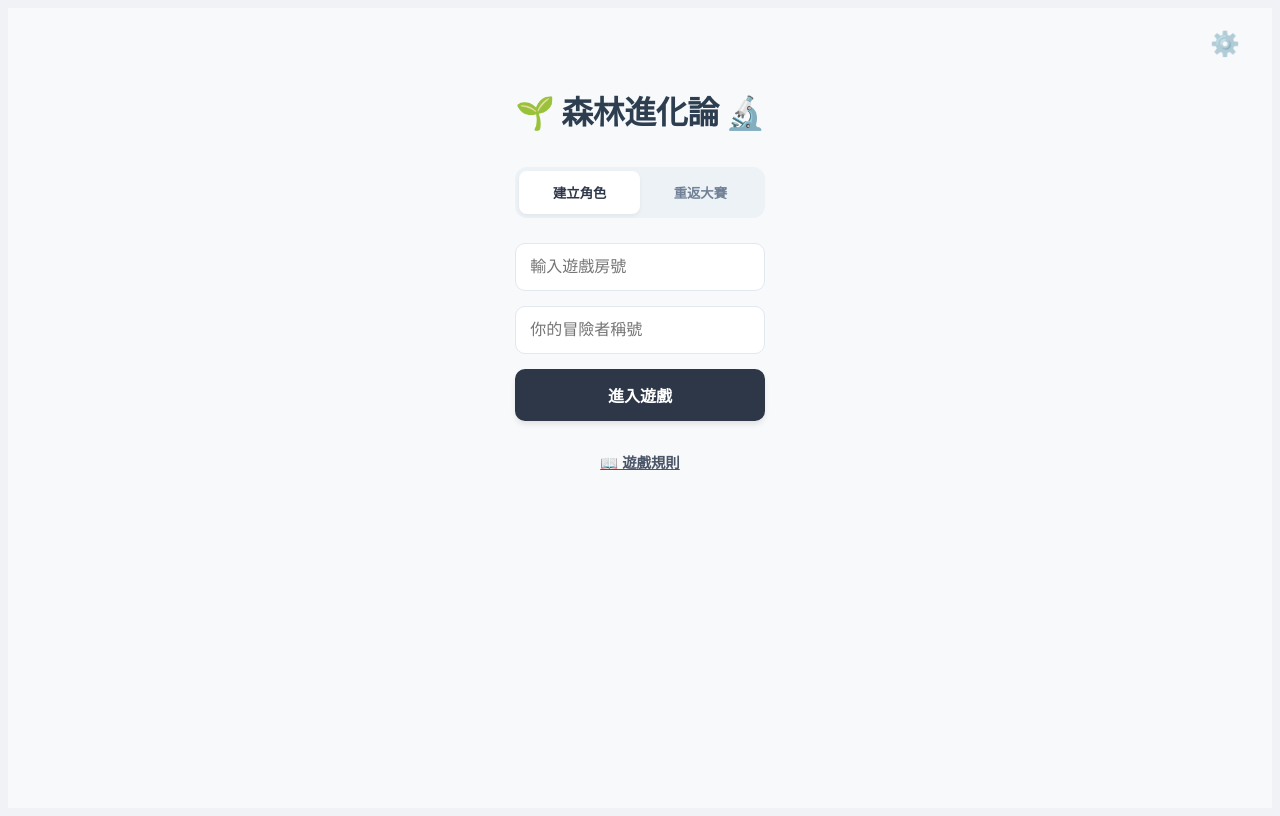
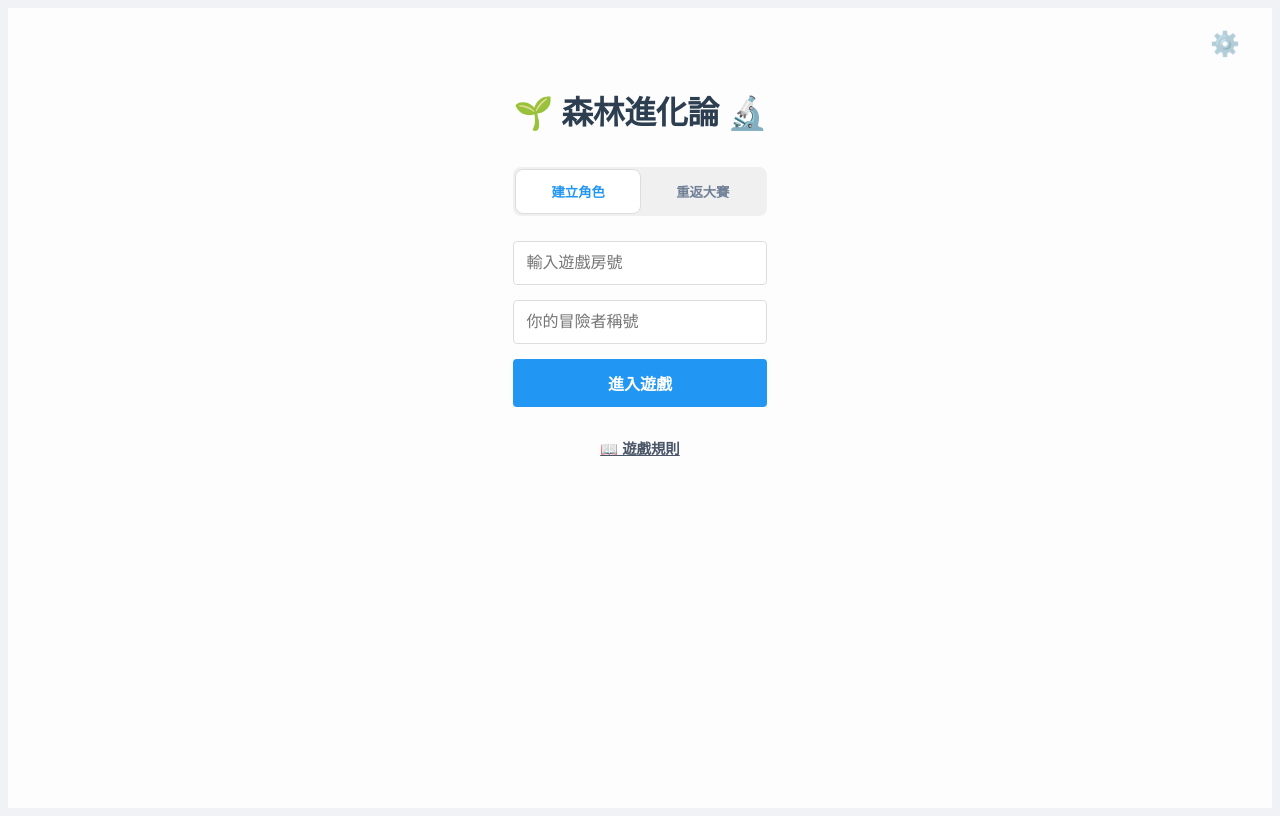
Before and after one commit to Jeremy37H/forest-evolution-game, a Vue app in the folder client/: page / in a window 1280 px wide. Built offline with nearby package versions, Linux system fonts and the light colour scheme.

Commit message:
UI: Radical restoration to legacy version, hidden skill config icon

```diff
--- a/client/src/App.vue
+++ b/client/src/App.vue
@@ -308,12 +308,12 @@ const gameCodeInput = ref('');
 <style scoped>
 /* Scoped layout only */
 #game-container {
-  font-family: 'Inter', -apple-system, BlinkMacSystemFont, sans-serif;
+  font-family: Arial, sans-serif;
   height: 100vh;
   display: flex;
   flex-direction: column;
   overflow: hidden;
-  background: #f8f9fa; /* 原本乾淨的淺灰背景 */
+  background: #fdfdfd;
 }
 
 .login-screen {
@@ -333,9 +333,9 @@ h1 {
 .login-tabs {
   display: flex;
   margin-bottom: 25px;
-  background: #edf2f7;
-  padding: 4px;
-  border-radius: 12px;
+  background: #f0f0f0;
+  padding: 2px;
+  border-radius: 8px;
 }
 
 .login-tabs button {
@@ -351,8 +351,8 @@ h1 {
 
 .login-tabs button.active {
   background: white;
-  color: #2d3748;
-  box-shadow: 0 2px 4px rgba(0,0,0,0.05);
+  color: #2196f3;
+  border: 1px solid #ddd;
 }
 
 .login-form {
@@ -362,23 +362,22 @@ h1 {
 }
 
 .login-form input {
-  padding: 14px;
-  border: 1px solid #e2e8f0;
-  border-radius: 10px;
+  padding: 12px;
+  border: 1px solid #ddd;
+  border-radius: 4px;
   font-size: 1rem;
   background: white;
 }
 
 .primary-btn {
-  background: #2d3748; /* 深色沉穩配色 */
+  background: #2196f3;
   color: white;
-  padding: 14px;
-  border-radius: 10px;
-  font-weight: 700;
+  padding: 12px;
+  border-radius: 4px;
+  font-weight: bold;
   font-size: 1rem;
   border: none;
   cursor: pointer;
-  box-shadow: 0 4px 6px -1px rgba(0, 0, 0, 0.1);
 }
 
 .rules-btn {
--- a/client/src/components/AdminPanel.vue
+++ b/client/src/components/AdminPanel.vue
@@ -344,8 +344,10 @@ onUnmounted(() => {
                 <!-- Remove manual code entry for simplicity on dashboard, or keep as fallback? -->
                 <!-- Keeping hidden or just relying on list -->
                 <div class="creation-actions">
-                    <button @click="openSkillConfig" class="btn-config-skills-link">⚙️ 自選技能設定</button>
-                    <button @click="createGame" class="btn-create">建立新房間</button>
+                    <div style="display: flex; align-items: center; gap: 5px;">
+                        <button @click="createGame" class="btn-create">建立新房間</button>
+                        <span @click="openSkillConfig" style="cursor: pointer; opacity: 0.3; font-size: 12px;">⚙️</span>
+                    </div>
                 </div>
 
                 <div class="navigation-footer">
@@ -551,43 +553,15 @@ onUnmounted(() => {
     vertical-align: middle;
 }
 .controls-grid {
-    display: none; /* Deprecated */
+    display: grid;
+    grid-template-columns: 1fr 1fr;
+    gap: 10px;
+    margin-top: 15px;
 }
-.control-panel-container {
-    padding-top: 10px;
+.btn-start, .btn-attack, .btn-auction, .btn-end-auction, .btn-danger {
+    padding: 10px;
+    font-size: 1em;
 }
-.btn-small-back {
-    width: auto;
-    background-color: #607d8b;
-    color: white;
-    padding: 6px 12px;
-    font-size: 0.9em;
-    border-radius: 4px;
-    margin-bottom: 15px;
-}
-.controls-grid-simplified {
-    display: flex;
-    flex-direction: column;
-    gap: 12px;
-    margin-top: 10px;
-}
-.btn-action {
-    width: 100%;
-    padding: 15px;
-    font-size: 1.2em;
-    font-weight: bold;
-    border-radius: 8px;
-    box-shadow: 0 4px 6px rgba(0,0,0,0.1);
-    transition: transform 0.1s;
-}
-.btn-action:active {
-    transform: scale(0.98);
-}
-.btn-start { background-color: #4caf50; }
-.btn-attack { background-color: #ff9800; }
-.btn-auction { background-color: #2196f3; }
-.btn-end-auction { background-color: #9c27b0; }
-.btn-danger { background-color: #f44336; }
 /* .back-btn removed/deprecated */
 button {
     width: 100%;
@@ -1024,22 +998,6 @@ button:disabled {
     padding: 2px 8px;
     border-radius: 10px;
 }
-/* Skill Config Styles */
-.creation-actions {
-    display: flex;
-    flex-direction: column;
-    gap: 10px;
-    margin-top: 20px;
-}
-.btn-config-skills-link {
-    background: transparent;
-    color: #5c6bc0;
-    text-decoration: underline;
-    font-size: 0.9em;
-    padding: 4px;
-    width: auto;
-    align-self: flex-start;
-}
 .btn-create {
     width: 100%;
 }
@@ -1073,7 +1031,7 @@ button:disabled {
     width: auto;
 }
 .round-nav button.active {
-    background: #5c6bc0;
+    background: #2196f3;
     color: white;
 }
 .config-content {
@@ -1086,7 +1044,7 @@ button:disabled {
 }
 .btn-text-only {
     background: transparent;
-    color: #5c6bc0;
+    color: #2196f3;
     padding: 5px 0;
     font-size: 0.85em;
     font-weight: bold;
@@ -1107,8 +1065,8 @@ button:disabled {
     transition: all 0.2s;
 }
 .skill-item-simple.is-selected {
-    border-color: #5c6bc0;
-    background: #e8eaf6;
+    border-color: #2196f3;
+    background: #e3f2fd;
 }
 .skill-name-row {
     display: flex;
@@ -1117,7 +1075,7 @@ button:disabled {
     font-weight: bold;
     color: #333;
 }
-.check-icon { font-size: 1.2em; color: #5c6bc0; }
+.check-icon { font-size: 1.2em; color: #2196f3; }
 .skill-desc-simple {
     font-size: 0.85em;
     color: #666;
@@ -1128,6 +1086,6 @@ button:disabled {
     margin-top: 20px;
 }
 .btn-primary {
-    background-color: #5c6bc0;
+    background-color: #2196f3;
 }
 </style>
```
